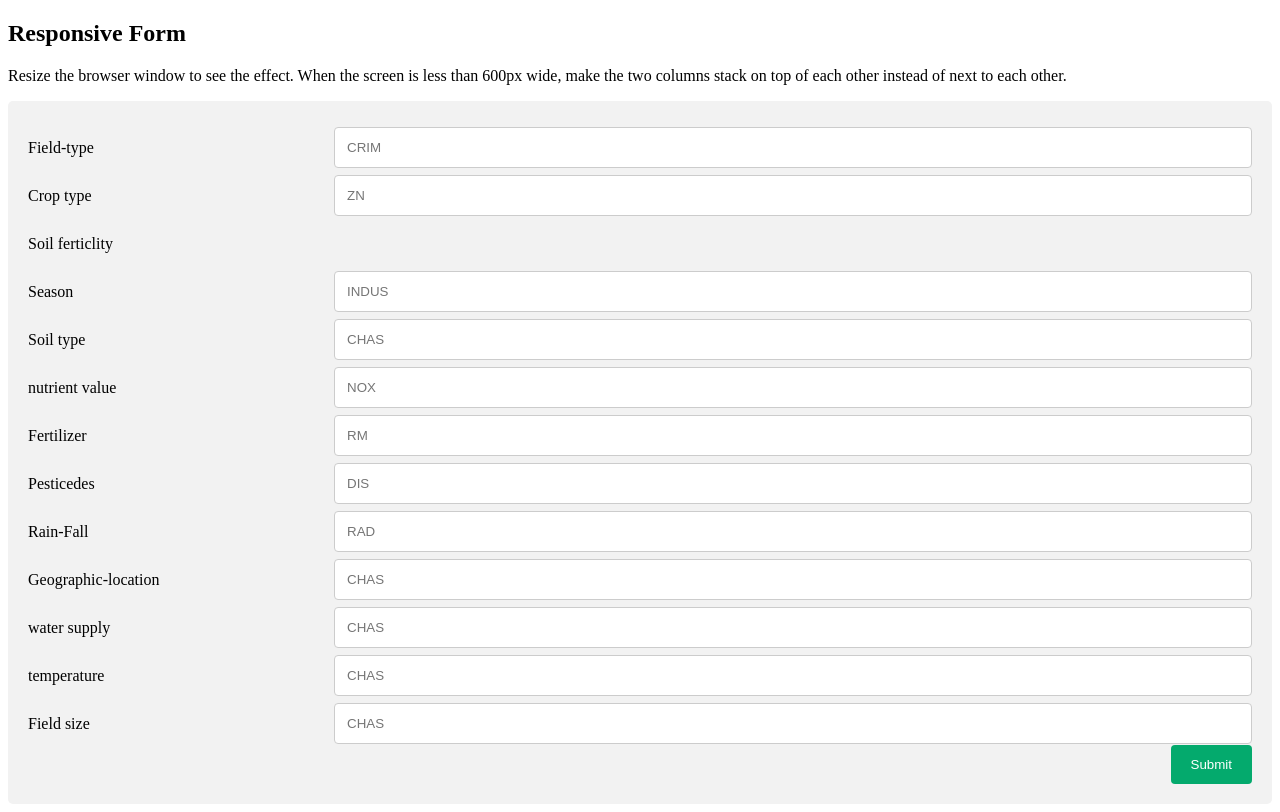
After one commit to lithu-lithish/bostonmlregression, a Flask app: template templates/dem.html in a window 1280 px wide. The commit adds this page. Run offline with Flask 2, Linux system fonts and the light colour scheme; the template is opened without the code that fills it, so the values that code supplies are empty; parts of the project's set-up code (start-up, migrations or seed data) failed here and were passed over.

Commit message:
new hack

```diff
--- a/app.py
+++ b/app.py
@@ -29,7 +29,7 @@ def predict():
     final_input=scalar.transform(np.array(data).reshape(1,-1))
     print(final_input)
     output=regmodel.predict(final_input)[0]
-    return render_template("home.html",prediction_text="The House price prediction is {}".format(output))
+    return render_template("home.html",prediction_text="The fertilizer to be used in % is :  {}".format(output))
 
 
 
--- /dev/null
+++ b/templates/dem.html
@@ -0,0 +1,255 @@
+<!DOCTYPE html>
+<html>
+  <head>
+    <meta name="viewport" content="width=device-width, initial-scale=1" />
+    <style>
+      * {
+        box-sizing: border-box;
+      }
+
+      input[type="text"],
+      select,
+      textarea {
+        width: 100%;
+        padding: 12px;
+        border: 1px solid #ccc;
+        border-radius: 4px;
+        resize: vertical;
+      }
+
+      label {
+        padding: 12px 12px 12px 0;
+        display: inline-block;
+      }
+
+      input[type="submit"] {
+        background-color: #04aa6d;
+        color: white;
+        padding: 12px 20px;
+        border: none;
+        border-radius: 4px;
+        cursor: pointer;
+        float: right;
+      }
+
+      input[type="submit"]:hover {
+        background-color: #45a049;
+      }
+
+      .container {
+        border-radius: 5px;
+        background-color: #f2f2f2;
+        padding: 20px;
+      }
+
+      .col-25 {
+        float: left;
+        width: 25%;
+        margin-top: 6px;
+      }
+
+      .col-75 {
+        float: left;
+        width: 75%;
+        margin-top: 6px;
+      }
+
+      /* Clear floats after the columns */
+      .row:after {
+        content: "";
+        display: table;
+        clear: both;
+      }
+
+      /* Responsive layout - when the screen is less than 600px wide, make the two columns stack on top of each other instead of next to each other */
+      @media screen and (max-width: 600px) {
+        .col-25,
+        .col-75,
+        input[type="submit"] {
+          width: 100%;
+          margin-top: 0;
+        }
+      }
+    </style>
+  </head>
+  <body>
+    <h2>Responsive Form</h2>
+    <p>
+      Resize the browser window to see the effect. When the screen is less than
+      600px wide, make the two columns stack on top of each other instead of
+      next to each other.
+    </p>
+
+    <div class="container">
+      <form action="/action_page.php">
+        <div class="row">
+          <div class="col-25">
+            <label for="fname">Field-type</label>
+          </div>
+          <div class="col-75">
+            <input
+              type="text"
+              name="CRIM"
+              placeholder="CRIM"
+              required="required"
+            />
+          </div>
+        </div>
+        <div class="row">
+          <div class="col-25">
+            <label for="lname">Crop type</label>
+          </div>
+          <div class="col-75">
+            <input type="text" name="ZN" placeholder="ZN" required="required" />
+          </div>
+        </div>
+
+        <div class="row">
+          <div class="col-25">
+            <label for="lname">Soil ferticlity</label>
+          </div>
+          <div class="col-75"></div>
+        </div>
+
+        <div class="row">
+          <div class="col-25">
+            <label for="lname">Season</label>
+          </div>
+          <div class="col-75">
+            <input
+              type="text"
+              name="INDUS"
+              placeholder="INDUS"
+              required="required"
+            />
+          </div>
+        </div>
+
+        <div class="row">
+          <div class="col-25">
+            <label for="lname">Soil type</label>
+          </div>
+          <div class="col-75">
+            <input
+              type="text"
+              name="CHAS"
+              placeholder="CHAS"
+              required="required"
+            />
+          </div>
+        </div>
+
+        <div class="row">
+          <div class="col-25">
+            <label for="lname">nutrient value</label>
+          </div>
+          <div class="col-75">
+            <input
+              type="text"
+              name="NOX"
+              placeholder="NOX"
+              required="required"
+            />
+          </div>
+        </div>
+
+        <div class="row">
+          <div class="col-25">
+            <label for="lname">Fertilizer</label>
+          </div>
+          <div class="col-75">
+            <input type="text" name="RM" placeholder="RM" required="required" />
+          </div>
+        </div>
+
+        <div class="row">
+          <div class="col-25">
+            <label for="lname">Pesticedes</label>
+          </div>
+          <div class="col-75">
+            <input
+              type="text"
+              name="DIS"
+              placeholder="DIS"
+              required="required"
+            />
+          </div>
+        </div>
+
+        <div class="row">
+          <div class="col-25">
+            <label for="lname">Rain-Fall</label>
+          </div>
+          <div class="col-75">
+            <input
+              type="text"
+              name="RAD"
+              placeholder="RAD"
+              required="required"
+            />
+          </div>
+        </div>
+
+        <div class="row">
+          <div class="col-25">
+            <label for="lname">Geographic-location</label>
+          </div>
+          <div class="col-75">
+            <input
+              type="text"
+              name="CHAS"
+              placeholder="CHAS"
+              required="required"
+            />
+          </div>
+        </div>
+
+        <div class="row">
+          <div class="col-25">
+            <label for="lname">water supply</label>
+          </div>
+          <div class="col-75">
+            <input
+              type="text"
+              name="CHAS"
+              placeholder="CHAS"
+              required="required"
+            />
+          </div>
+        </div>
+
+        <div class="row">
+          <div class="col-25">
+            <label for="lname">temperature</label>
+          </div>
+          <div class="col-75">
+            <input
+              type="text"
+              name="CHAS"
+              placeholder="CHAS"
+              required="required"
+            />
+          </div>
+        </div>
+
+        <div class="row">
+          <div class="col-25">
+            <label for="lname">Field size</label>
+          </div>
+          <div class="col-75">
+            <input
+              type="text"
+              name="CHAS"
+              placeholder="CHAS"
+              required="required"
+            />
+          </div>
+        </div>
+
+        <div class="row">
+          <input type="submit" value="Submit" />
+        </div>
+      </form>
+    </div>
+  </body>
+</html>
```
Also changed, not shown: templates/home.html (+230 -30 lines).
